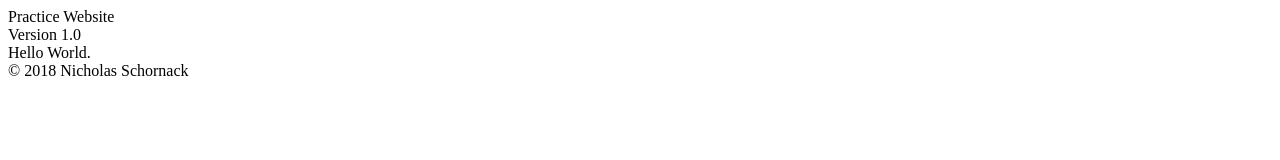
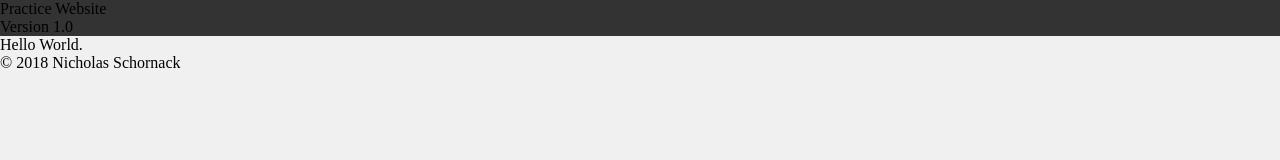
Before and after one commit to x-weberSoftware-x/Practice-Website, a plain HTML site: page index.html in a window 1280 px wide. Drawn offline with Linux system fonts and the light colour scheme.

Commit message:
first css

```diff
--- /dev/null
+++ b/css/style.css
@@ -0,0 +1,8 @@
+body {
+  background-color: #f0f0f0;
+  margin: 0;
+}
+
+nav {
+  background: #333;
+}
--- a/index.html
+++ b/index.html
@@ -5,6 +5,7 @@
     <meta name="viewport" content="width=device-width, initial-scale=1.0" />
     <meta http-equiv="X-UA-Compatible" content="ie=edge" />
     <title>Practice Website</title>
+    <link rel="stylesheet" href="css/style.css" />
   </head>
   <body>
     <nav>
```
